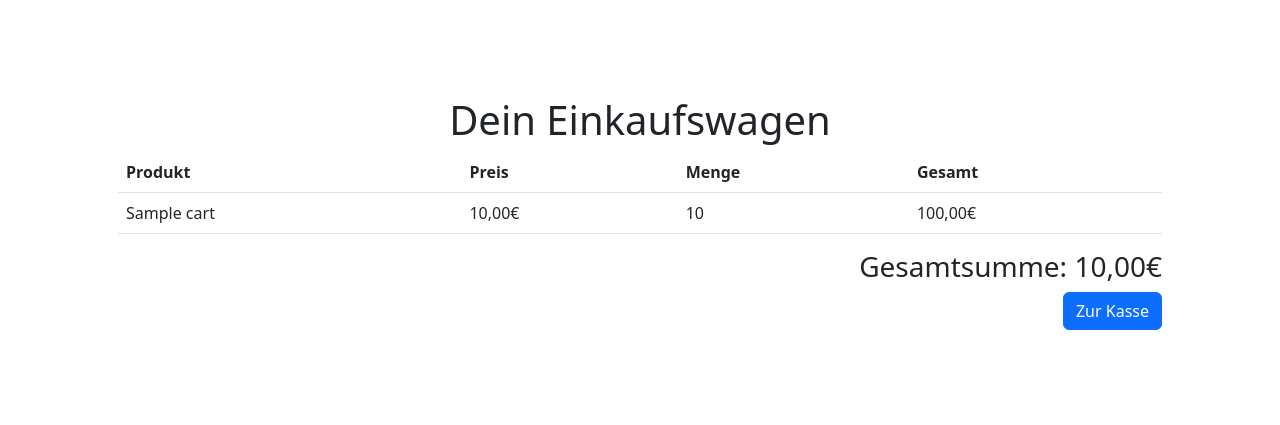
After one commit to LinssLeon/shop, a Symfony app: template templates/cart/index.html.twig in a window 1280 px wide. The commit adds this page. Shown: the top 425 px of the page. Run offline with Twig, Linux system fonts and the light colour scheme; the template is opened without the code that fills it: most values are stand-ins (such as "Sample title", 1, 10 or a date in 2020); some libraries are stand-ins or nearby versions.

Commit message:
Hinzufügen eines Einkaufskorbs, mit dem Controller dazu und einem Twig Template, ganz simpel gehalten, außerdem eine Weiterleitung eingebaut wenn man auf den Button oben rechts in der Ecke drückt.

```diff
--- /dev/null
+++ b/templates/cart/index.html.twig
@@ -0,0 +1,41 @@
+{% extends 'base.html.twig' %}
+
+{% block title %}Warenkorb
+{% endblock %}
+
+{% block body %}
+	<section class="py-5">
+		<div class="container px-4 px-lg-5 my-5">
+			<h1 class="text-center">Dein Einkaufswagen</h1>
+			{% if cart|length > 0 %}
+				<table class="table">
+					<thead>
+						<tr>
+							<th>Produkt</th>
+							<th>Preis</th>
+							<th>Menge</th>
+							<th>Gesamt</th>
+						</tr>
+					</thead>
+					<tbody>
+						{% for item in cart %}
+							<tr>
+								<td>{{ item.name }}</td>
+								<td>{{ item.price|number_format(2, ',', '.') }}€</td>
+								<td>{{ item.quantity }}</td>
+								<td>{{ (item.price * item.quantity)|number_format(2, ',', '.') }}€</td>
+							</tr>
+						{% endfor %}
+					</tbody>
+				</table>
+				<div class="text-end">
+					<h3>Gesamtsumme:
+						{{ total|number_format(2, ',', '.') }}€</h3>
+					<a class="btn btn-primary" href="#">Zur Kasse</a>
+				</div>
+			{% else %}
+				<p class="text-center">Dein Warenkorb ist leer.</p>
+			{% endif %}
+		</div>
+	</section>
+{% endblock %}
```
Also changed, not shown: src/Controller/CartController.php (added, +29 -0 lines), templates/home/index.html.twig (+5 -5 lines).
